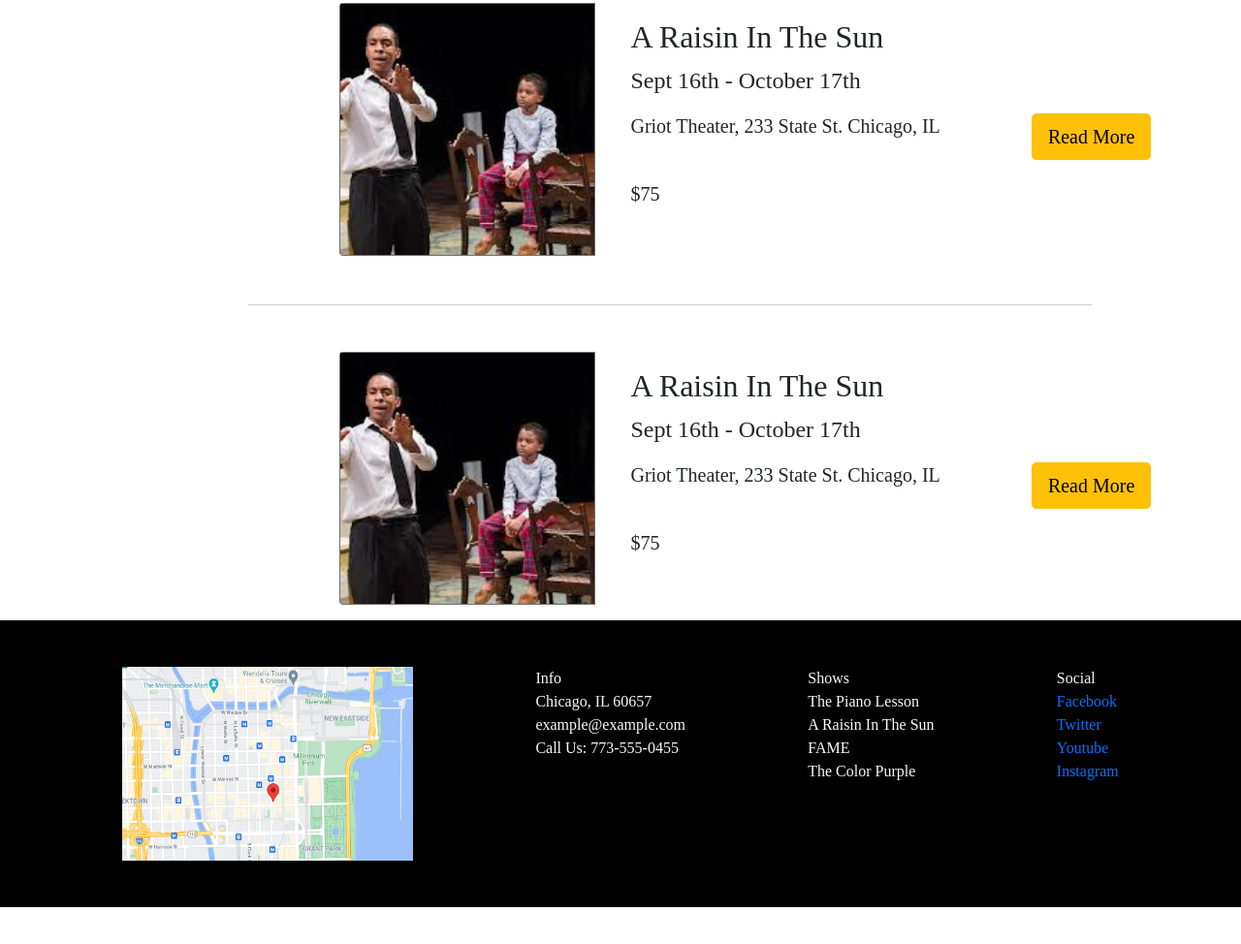
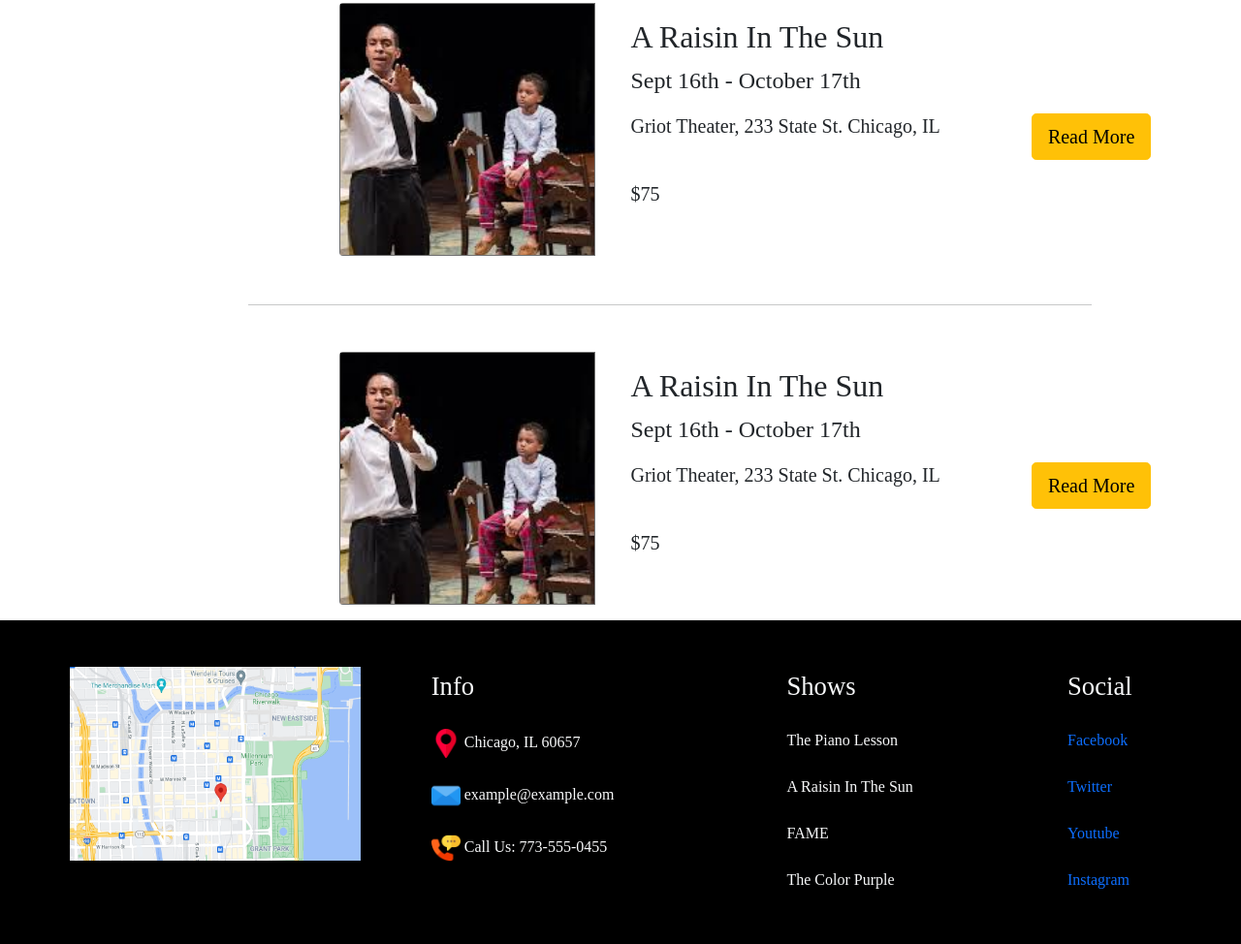
Before and after one commit to kellar1995/Griot-Theater, a plain HTML site: page index.html in a window 1280 px wide. Shown: the part 1597-2571 px from the top of the page at 97% size. Before the commit the page ends 2533 px from the top, so only its background shows below. Drawn offline with nearby package versions, Linux system fonts and the light colour scheme.

Commit message:
Added icons. Finally done!

```diff
--- a/CSS/main.css
+++ b/CSS/main.css
@@ -51,3 +51,15 @@ a:link {
 a:hover {
     color: white;
 }
+.marker {
+    height:30px;
+}
+.mail {
+    height: 30px;
+}
+.phone {
+    height: 30px;
+}
+.flex-column::first-line {
+    font-size: 20pt;
+}
```
Also changed, not shown: index.html (+11 -11 lines), img/email.png (added), img/phone.png (added), img/placeholder.png (added).
